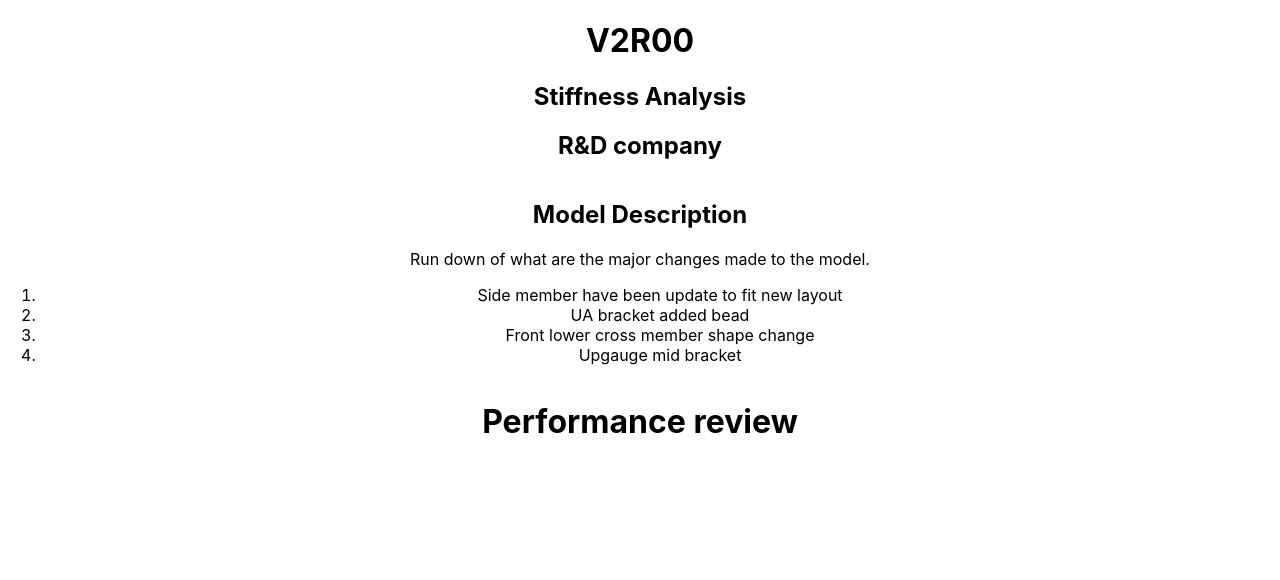
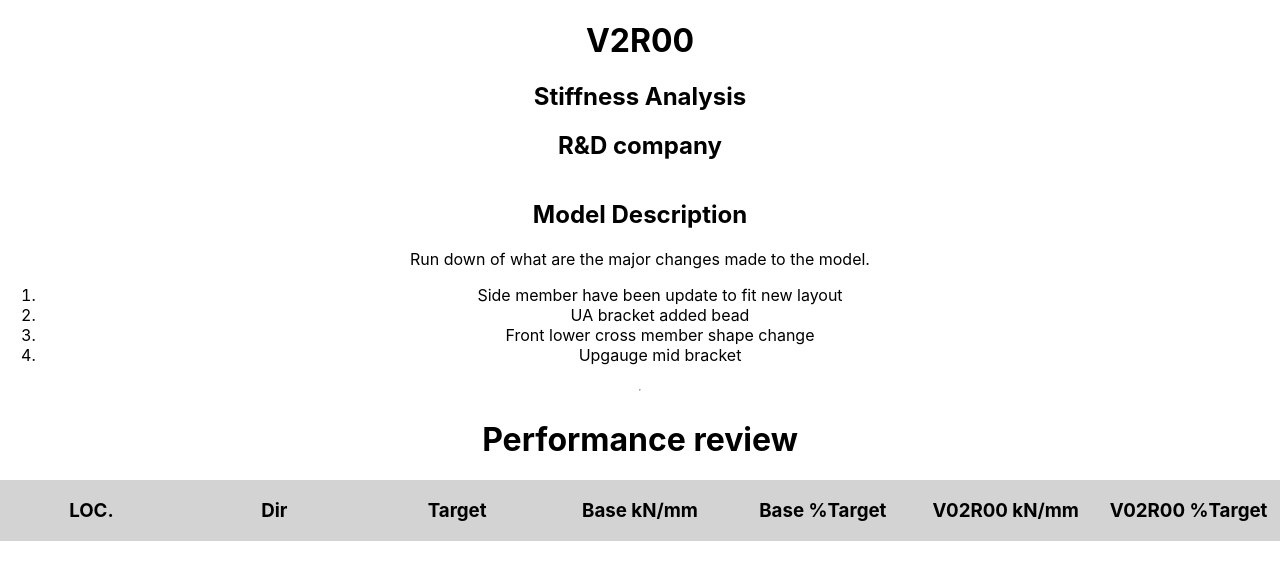
Before and after one commit to matterholt/modelReport, a React (Create React App) app in the folder report_template/: page / in a window 1280 px wide. Shown: the top 580 px of the page. Built offline with nearby package versions, Linux system fonts and the light colour scheme.

Commit message:
started building table

```diff
--- a/report_template/src/App.js
+++ b/report_template/src/App.js
@@ -6,6 +6,7 @@ import "./App.css";
 import Header from "./components/Header";
 import ModelDescription from "./components/ModelDescription";
 import AnalysisSummary from "./components/AnalysisSummary";
+import ResultTable from "./components/ResultTable";
 //import ResultsChart from "./ResultsChart";
 
 function App() {
@@ -13,7 +14,9 @@ function App() {
     <div className="App">
       <Header verRev="V2R00" analysis="Stiffness Analysis" />
       <ModelDescription />
+      <hr />
       <AnalysisSummary />
+      <ResultTable />
     </div>
   );
 }
--- /dev/null
+++ b/report_template/src/components/ResultTable.js
@@ -0,0 +1,28 @@
+import React from "react";
+/** @jsx jsx */
+import { css, jsx } from "@emotion/core";
+
+// componenet list
+// target column
+// base column
+// current/ cm column
+const table = css`
+  display: grid;
+  background: lightgrey;
+  grid-template-columns: repeat(7, 1fr);
+`;
+function ResultTable() {
+  return (
+    <div css={table}>
+      <h3>LOC.</h3>
+      <h3>Dir</h3>
+      <h3>Target</h3>
+      <h3>Base kN/mm</h3>
+      <h3>Base %Target</h3>
+      <h3>V02R00 kN/mm</h3>
+      <h3>V02R00 %Target</h3>
+    </div>
+  );
+}
+
+export default ResultTable;
```
